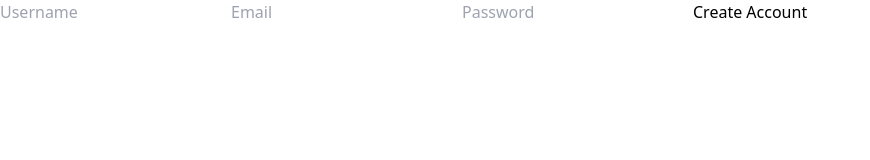
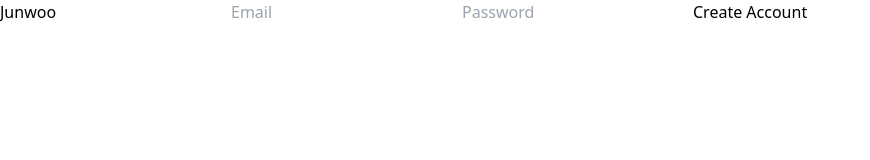
Before and after one commit to ZERO2ONE23581/Carrot-Market, a Next.js app: page /forms in a window 1280 px wide. Shown: the top 160 px of the page, without its empty margins (0-870 px from the left). Built offline with nearby package versions, Linux system fonts and the light colour scheme.

Commit message:
⚡ React Hook Form - validation 4

```diff
--- a/pages/forms.tsx
+++ b/pages/forms.tsx
@@ -4,6 +4,7 @@ interface LoginForm {
   username: string;
   password: string;
   email: string;
+  errors?: string;
 }
 
 export default function Forms() {
@@ -11,16 +12,24 @@ export default function Forms() {
     register,
     handleSubmit,
     formState: { errors },
+    watch,
+    setValue,
+    setError,
+    resetField,
   } = useForm<LoginForm>({ mode: "onChange" });
 
   const onValid = (data: LoginForm) => {
     console.log(`VALID!!`);
+    setError("username", {
+      message: "YOU STILL SEE THIS ERROR BY LOGIC EVEN AFTER VALIDATION!",
+    });
+    resetField("password");
   };
   const onInValid = (errors: FieldErrors) => {
-    // console.log(errors);
+    console.log(errors);
   };
 
-  // console.log(errors);
+  setValue("username", "Junwoo");
 
   return (
     <form onSubmit={handleSubmit(onValid, onInValid)}>
```
